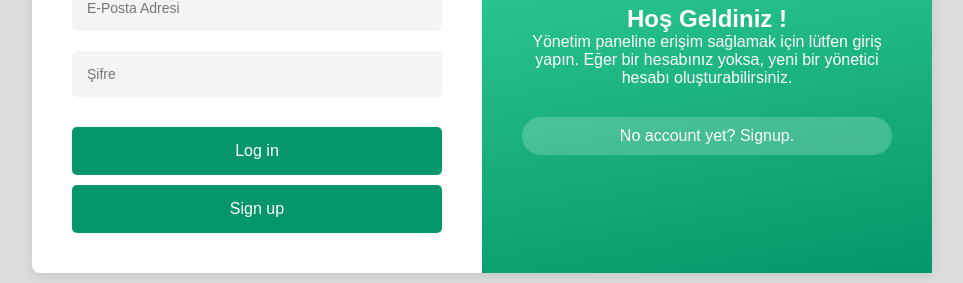
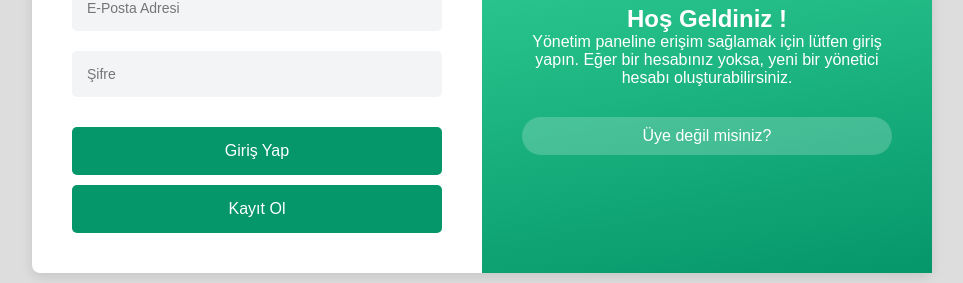
Before and after one commit to beratdimen/ogrenciKayitNext, a Next.js app: page /login in a window 1280 px wide. Shown: the part 320-603 px from the top of the page, without its empty margins (158-1121 px from the left). Built offline with nearby package versions, Linux system fonts and the light colour scheme.

Commit message:
login page düzenlendi

```diff
--- a/app/login/page.jsx
+++ b/app/login/page.jsx
@@ -20,8 +20,8 @@ export default function LoginPage() {
         required
         placeholder="Şifre"
       />
-      <button formAction={login}>Log in</button>
-      <button formAction={signup}>Sign up</button>
+      <button formAction={login}>Giriş Yap</button>
+      <button formAction={signup}>Kayıt Ol</button>
     </form>
     <div className="intro-container">
       <h2>Hoş Geldiniz !</h2>
@@ -29,7 +29,7 @@ export default function LoginPage() {
       Yönetim paneline erişim sağlamak için lütfen giriş yapın.
       Eğer bir hesabınız yoksa, yeni bir yönetici hesabı oluşturabilirsiniz.
       </p>
-      <button>No account yet? Signup.</button>
+      <button>Üye değil misiniz?</button>
       </div>
     </div>
   );
```
